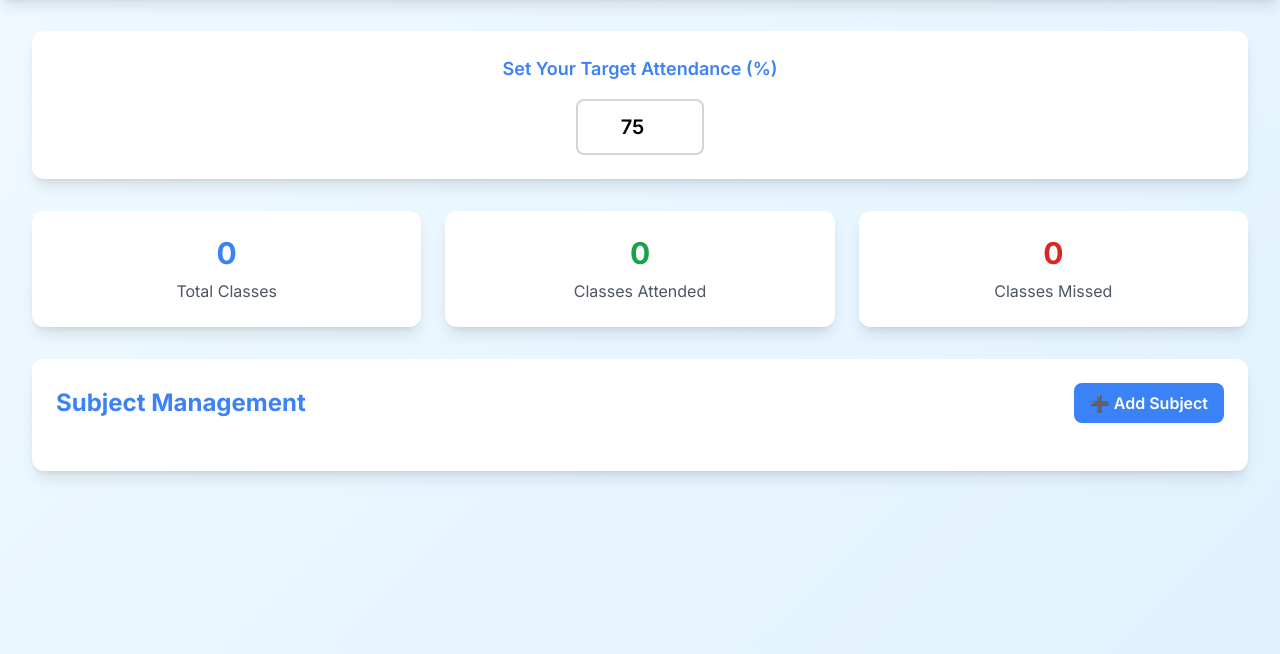
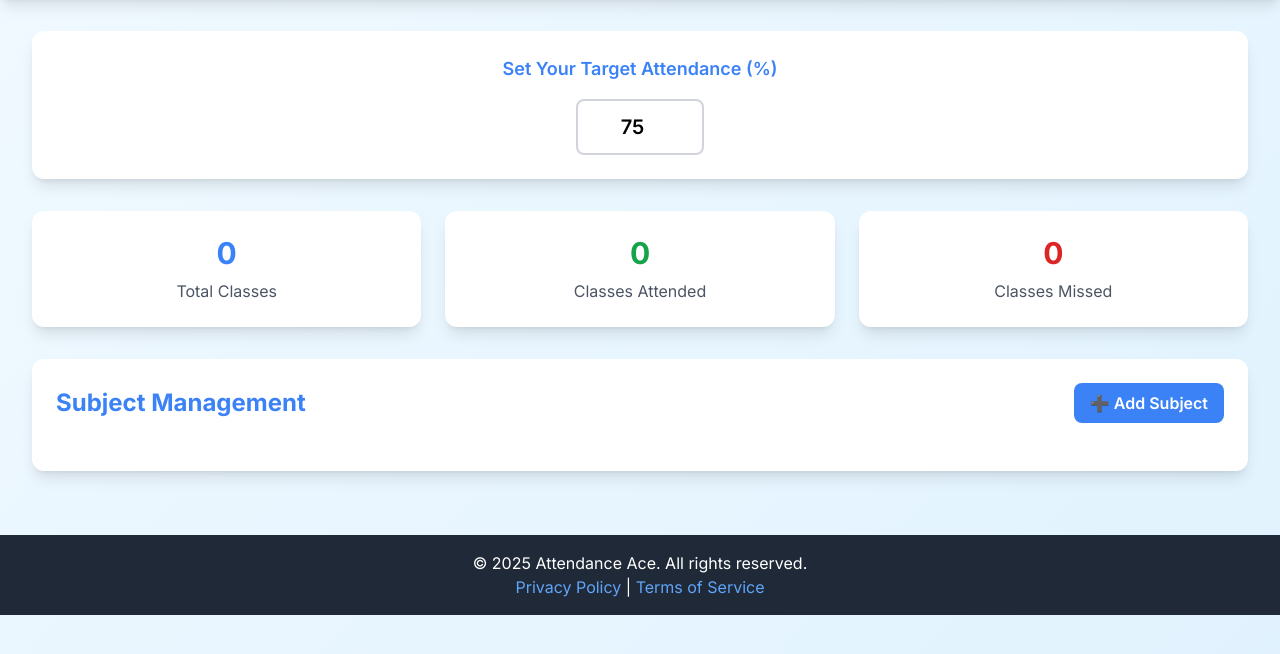
Before and after one commit to mohitsharma02236/attendance-calculator, a plain HTML site: page index.html in a window 1280 px wide. Shown: the part 66-720 px from the top of the page. Drawn offline with nearby package versions, Linux system fonts and the light colour scheme.

Commit message:
Update index.html

```diff
--- a/index.html
+++ b/index.html
@@ -207,6 +207,13 @@
         </div>
     </main>
 
+    <!-- Footer with Legal Links -->
+    <footer class="bg-gray-800 text-white text-center py-4">
+        <p>&copy; 2025 Attendance Ace. All rights reserved.</p>
+        <a href="privacy.html" class="text-blue-400 hover:text-blue-300">Privacy Policy</a> |
+        <a href="terms.html" class="text-blue-400 hover:text-blue-300">Terms of Service</a>
+    </footer>
+
     <script src="script.js"></script>
 </body>
 </html>
```
